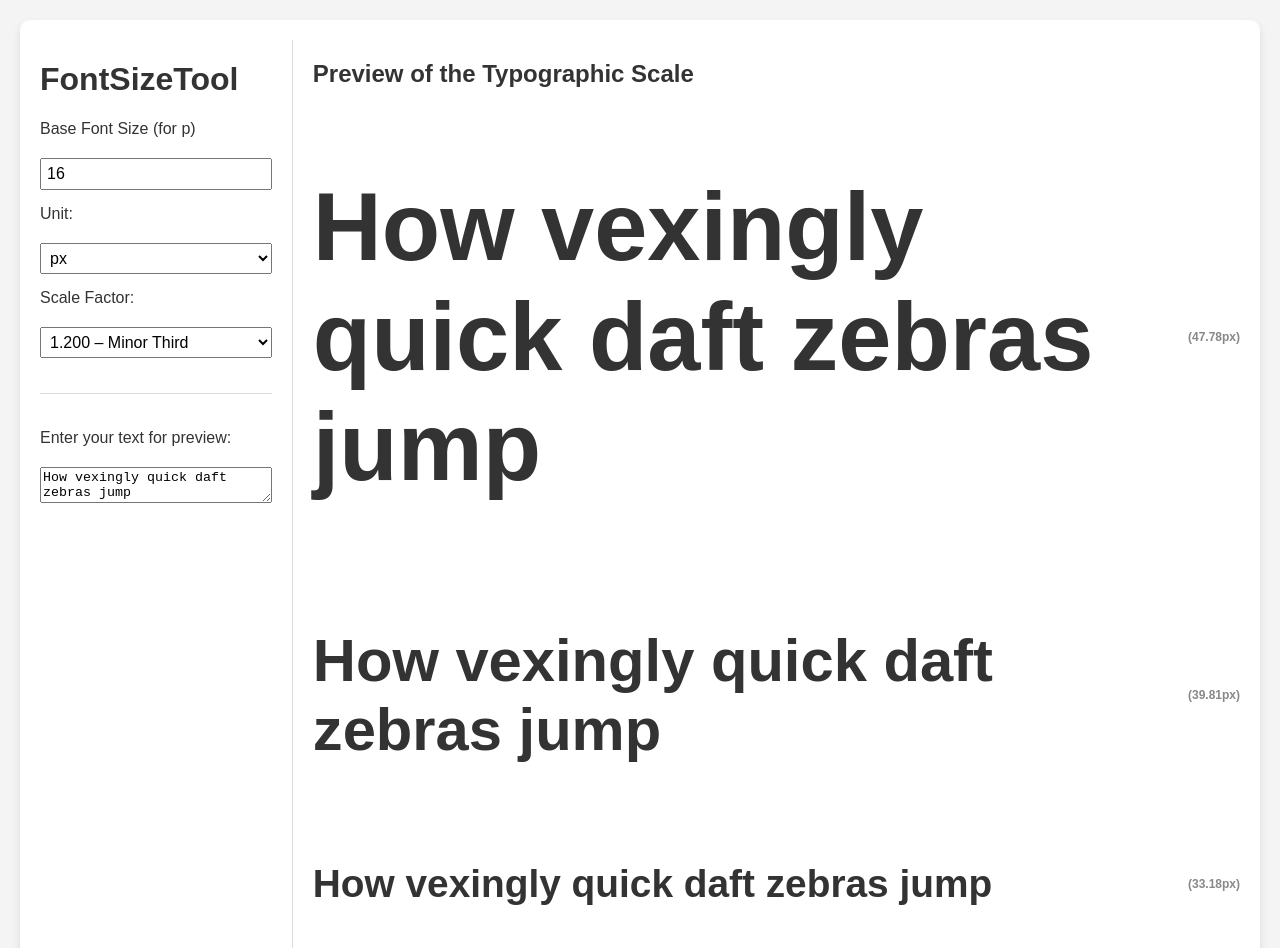
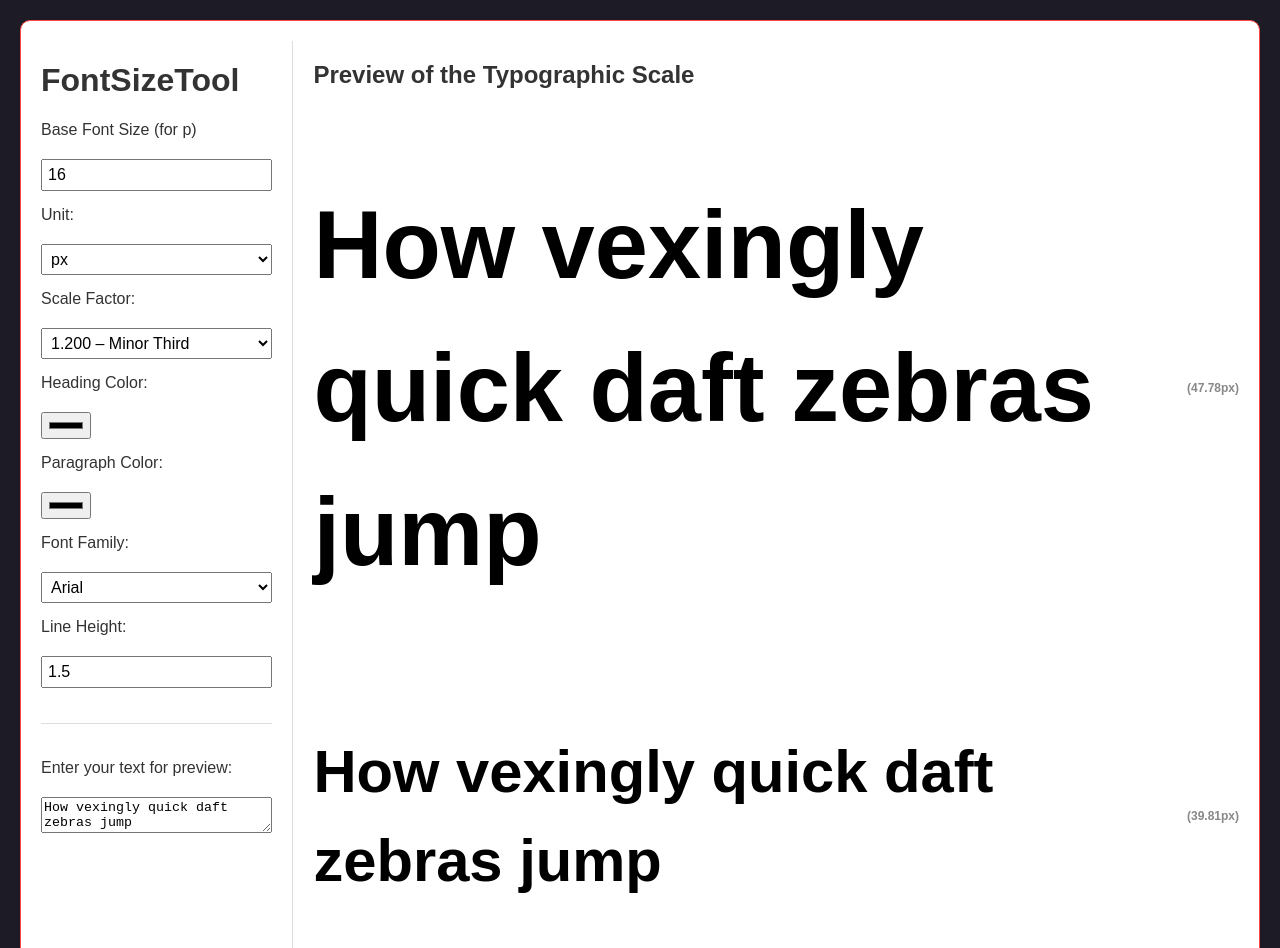
Before and after one commit to OscuroSignoreI/FontSizeTool, a plain HTML site: page index.html in a window 1280 px wide. Shown: the top 948 px of the page. Drawn offline with Linux system fonts and the light colour scheme.

Commit message:
Graphics modified

```diff
--- a/assets/css/style.css
+++ b/assets/css/style.css
@@ -1,6 +1,6 @@
 body {
     font-family: Arial, sans-serif;
-    background-color: #f4f4f4;
+    background-color: #1D1B26;
     margin: 0;
     padding: 20px;
     color: #333;
@@ -8,12 +8,11 @@ body {
 
 .container {
     display: flex;
-    /* max-width: 1200px; */
     margin: 0 auto;
     padding: 20px;
     background-color: #fff;
     border-radius: 10px;
-    box-shadow: 0 4px 8px rgba(0, 0, 0, 0.1);
+    border: 1px solid #FF4545;
 }
 
 .settings {
@@ -44,7 +43,6 @@ label {
 input, select {
     padding: 5px;
     font-size: 16px;
-    /* width: 100%; */
 }
 
 #output {
@@ -57,7 +55,7 @@ input, select {
 }
 
 #generatedCSS {
-    width: 100%;
+    width: 98%;
     height: 200px;
     margin-top: 10px;
     padding: 10px;
@@ -68,7 +66,6 @@ input, select {
     resize: none;
 }
 
-/* Aggiungi classi personalizzate per l'anteprima */
 .preview-h1, .preview-h2, .preview-h3, .preview-h4, .preview-h5, .preview-h6, .preview-p, .preview-small {
     margin: 10px 0;
     font-weight: bold;
--- a/assets/js/script.js
+++ b/assets/js/script.js
@@ -2,14 +2,29 @@ const baseFontSizeInput = document.getElementById('baseFontSize');
 const unitInput = document.getElementById('unit');
 const scaleFactorInput = document.getElementById('scaleFactor');
 const customTextInput = document.getElementById('customText');
+const headingColorInput = document.getElementById('headingColor');
+const paragraphColorInput = document.getElementById('paragraphColor');
+const fontFamilyInput = document.getElementById('fontFamily');
+const customFontFamilyInput = document.getElementById('customFontFamily');
+const lineHeightInput = document.getElementById('lineHeight');
 const outputDiv = document.getElementById('output');
 const generatedCSSTextArea = document.getElementById('generatedCSS');
+const downloadButton = document.getElementById('downloadCSS');
 
 function generateTypeScale() {
     const baseFontSize = parseFloat(baseFontSizeInput.value);
     const unit = unitInput.value;
     const scaleFactor = parseFloat(scaleFactorInput.value);
     const customText = customTextInput.value || 'Inserisci il tuo testo';
+    const headingColor = headingColorInput.value;
+    const paragraphColor = paragraphColorInput.value;
+    let fontFamily = fontFamilyInput.value;
+    const lineHeight = lineHeightInput.value;
+
+    // Handle custom font family
+    if (fontFamily === 'custom') {
+        fontFamily = customFontFamilyInput.value || 'Arial, sans-serif';
+    }
 
     let outputHtml = '';
     let cssOutput = '';
@@ -29,22 +44,30 @@ function generateTypeScale() {
         }
 
         let unitFontSize = `${fontSize.toFixed(2)}${unit}`;
+        const color = tag === 'p' || tag === 'small' ? paragraphColor : headingColor;
 
         outputHtml += `
-            <div class="output-text ${previewClasses[index]}" style="font-size: ${unitFontSize};">
+            <div class="output-text ${previewClasses[index]}" style="font-size: ${unitFontSize}; font-family: ${fontFamily}; color: ${color}; line-height: ${lineHeight};">
                 <${tag}>${customText}</${tag}> <span class="unit-label">(${fontSize.toFixed(2)}${unit})</span>
             </div>
         `;
 
-        cssOutput += `${tag} {\n    font-size: ${unitFontSize};\n}\n\n`;
+        cssOutput += `${tag} {\n    font-size: ${unitFontSize};\n    color: ${color};\n    font-family: ${fontFamily};\n    line-height: ${lineHeight};\n}\n\n`;
     });
 
     outputDiv.innerHTML = outputHtml;
     generatedCSSTextArea.value = cssOutput;
 }
 
-generateTypeScale();
+function downloadCSSFile() {
+    const blob = new Blob([generatedCSSTextArea.value], { type: 'text/css' });
+    const link = document.createElement('a');
+    link.href = URL.createObjectURL(blob);
+    link.download = 'generated.css';
+    link.click();
+}
 
+// Add event listeners
 baseFontSizeInput.addEventListener('input', generateTypeScale);
 unitInput.addEventListener('change', () => {
     if (unitInput.value === 'rem' || unitInput.value === 'em') {
@@ -56,3 +79,19 @@ unitInput.addEventListener('change', () => {
 });
 scaleFactorInput.addEventListener('change', generateTypeScale);
 customTextInput.addEventListener('input', generateTypeScale);
+headingColorInput.addEventListener('input', generateTypeScale);
+paragraphColorInput.addEventListener('input', generateTypeScale);
+fontFamilyInput.addEventListener('change', () => {
+    if (fontFamilyInput.value === 'custom') {
+        customFontFamilyInput.style.display = 'block';
+    } else {
+        customFontFamilyInput.style.display = 'none';
+        generateTypeScale();
+    }
+});
+customFontFamilyInput.addEventListener('input', generateTypeScale);
+lineHeightInput.addEventListener('input', generateTypeScale);
+downloadButton.addEventListener('click', downloadCSSFile);
+
+// Initialize the preview on page load
+generateTypeScale();
--- a/index.html
+++ b/index.html
@@ -6,6 +6,11 @@
     <title>TypeScale Replica</title>
     <link rel="icon" href="assets/images/favicon.jpg" />
     <link rel="stylesheet" href="assets/css/style.css" />
+    <!-- Google Fonts -->
+    <link href="https://fonts.googleapis.com/css?family=Open+Sans:400,700&display=swap" rel="stylesheet" />
+    <link href="https://fonts.googleapis.com/css?family=Roboto:400,700&display=swap" rel="stylesheet" />
+    <link href="https://fonts.googleapis.com/css?family=Lato:400,700&display=swap" rel="stylesheet" />
+    <link href="https://fonts.googleapis.com/css?family=Montserrat:400,700&display=swap" rel="stylesheet" />
   </head>
   <body>
     <div class="container">
@@ -35,6 +40,37 @@
             <option value="1.500">1.500 – Perfect Fifth</option>
             <option value="1.618">1.618 – Golden Ratio</option>
           </select>
+
+          <label for="headingColor">Heading Color:</label>
+          <input type="color" id="headingColor" value="#000000" />
+
+          <label for="paragraphColor">Paragraph Color:</label>
+          <input type="color" id="paragraphColor" value="#000000" />
+
+          <label for="fontFamily">Font Family:</label>
+          <select id="fontFamily">
+            <option value="Arial, sans-serif">Arial</option>
+            <option value="Georgia, serif">Georgia</option>
+            <option value="'Courier New', monospace">Courier New</option>
+            <option value="Verdana, sans-serif">Verdana</option>
+            <option value="'Times New Roman', serif">Times New Roman</option>
+            <option value="Tahoma, sans-serif">Tahoma</option>
+            <option value="'Trebuchet MS', sans-serif">Trebuchet MS</option>
+            <option value="'Lucida Console', monospace">Lucida Console</option>
+            <option value="'Comic Sans MS', cursive">Comic Sans MS</option>
+            <option value="'Impact', sans-serif">Impact</option>
+            <!-- Google Fonts -->
+            <option value="'Open Sans', sans-serif">'Open Sans'</option>
+            <option value="'Roboto', sans-serif">'Roboto'</option>
+            <option value="'Lato', sans-serif">'Lato'</option>
+            <option value="'Montserrat', sans-serif">'Montserrat'</option>
+            <option value="custom">Custom...</option>
+          </select>
+          <input type="text" id="customFontFamily" placeholder="Enter custom font family" style="display: none" />
+
+          <label for="lineHeight">Line Height:</label>
+          <input type="number" id="lineHeight" value="1.5" step="0.1" />
+
           <hr />
           <label for="customText">Enter your text for preview:</label>
           <textarea id="customText" placeholder="Scrivi qui il tuo testo...">How vexingly quick daft zebras jump</textarea>
@@ -47,6 +83,7 @@
         <br /><br />
         <h2>CSS Generator</h2>
         <textarea id="generatedCSS" readonly></textarea>
+        <button id="downloadCSS">Download CSS</button>
       </div>
     </div>
 
```
